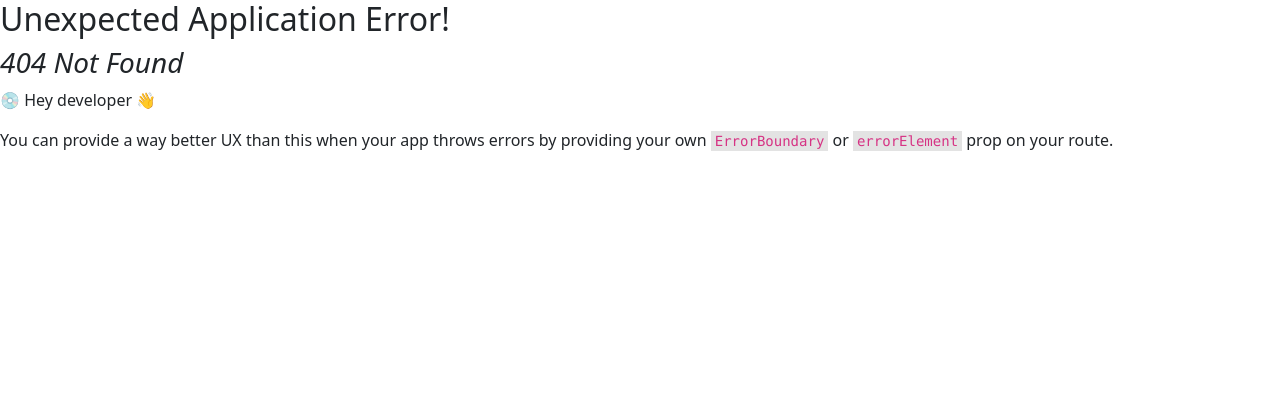
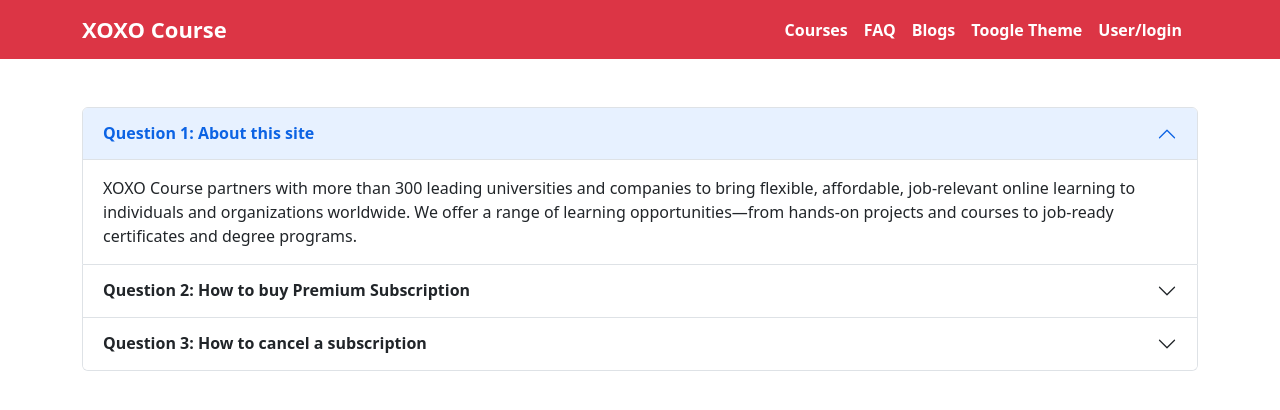
Before and after one commit to developermamoon/xoxo-course-client-side, a React (Create React App) app: page /faq in a window 1280 px wide. Before the commit this address had no page. Shown: the top 410 px of the page. Built offline with nearby package versions, Linux system fonts and the light colour scheme.

Commit message:
FAQ page done

```diff
--- /dev/null
+++ b/src/Components/Pages/FAQ/FAQ.js
@@ -0,0 +1,47 @@
+import React from 'react';
+import Accordion from 'react-bootstrap/Accordion';
+
+const FAQ = () => {
+    return (
+        <div className='container mt-5'>
+            <Accordion defaultActiveKey="0">
+                <Accordion.Item eventKey="0">
+                    <Accordion.Header><b>Question 1: About this site</b></Accordion.Header>
+                    <Accordion.Body>
+                        XOXO Course partners with more than 300 leading universities and companies to bring flexible, affordable, job-relevant online learning to individuals and organizations worldwide. We offer a range of learning opportunities—from hands-on projects and courses to job-ready certificates and degree programs.
+                    </Accordion.Body>
+                </Accordion.Item>
+                <Accordion.Item eventKey="1">
+                    <Accordion.Header><b>Question 2: How to buy Premium Subscription</b></Accordion.Header>
+                    <Accordion.Body>
+                        If you're taking a course for any type of university credit or as part of a Degree program, you won't have the option to subscribe. If you're already subscribed and become a Degree or for-credit learner, your subscription will stop at the end of the current pay period and you'll need to pay for courses individually.
+
+                        You can cancel a subscription at any time.
+
+                        We’re currently not able to offer subscriptions to Specializations and Professional Certificates for learners in India. Learners in India can purchase a learning pass or subscribe to Coursera Plus to access learning programs
+                    </Accordion.Body>
+                </Accordion.Item>
+
+                <Accordion.Item eventKey="3">
+                    <Accordion.Header><b>Question 3: How to cancel a subscription</b></Accordion.Header>
+                    <Accordion.Body>
+                        On a computer: <br />
+                        <ul>
+                            <li>Log into your account</li>
+                            <li>Open your My Purchases page</li>
+                            <li>Click the Manage Subscriptions tab</li>
+                            <li>Next to the subscription you want to cancel, click Cancel</li>
+                        </ul>
+                        <br />
+                        Canceling your Specialization subscription won't refund past payments, but will stop all future payments.
+
+                        After you cancel you won't be able to access paid course materials in that Specialization (including graded assignments). You'll keep any Certificates you earned while subscribed. Work you did in unfinished courses will reappear if you subscribe or pay for the Specialization again.
+                    </Accordion.Body>
+                </Accordion.Item>
+
+            </Accordion>
+        </div>
+    );
+};
+
+export default FAQ;
--- a/src/Routes/Routes.js
+++ b/src/Routes/Routes.js
@@ -1,11 +1,13 @@
 import { createBrowserRouter } from "react-router-dom";
 import Main from "../Components/Layout/Main";
 import Blogs from "../Components/Pages/Blogs/Blogs";
+import FAQ from "../Components/Pages/FAQ/FAQ";
 import Home from "../Components/Pages/Home/Home";
 
 export const routes = createBrowserRouter([
     {path: '/', element: <Main></Main>, children: [
         {path: '/', element: <Home></Home>},
         {path: '/blogs', element: <Blogs></Blogs>},
+        {path: '/faq', element: <FAQ></FAQ>},
     ]},
 ])
```
Also changed, not shown: src/Components/Pages/Blogs/Blogs.js (+1 -1 lines).
